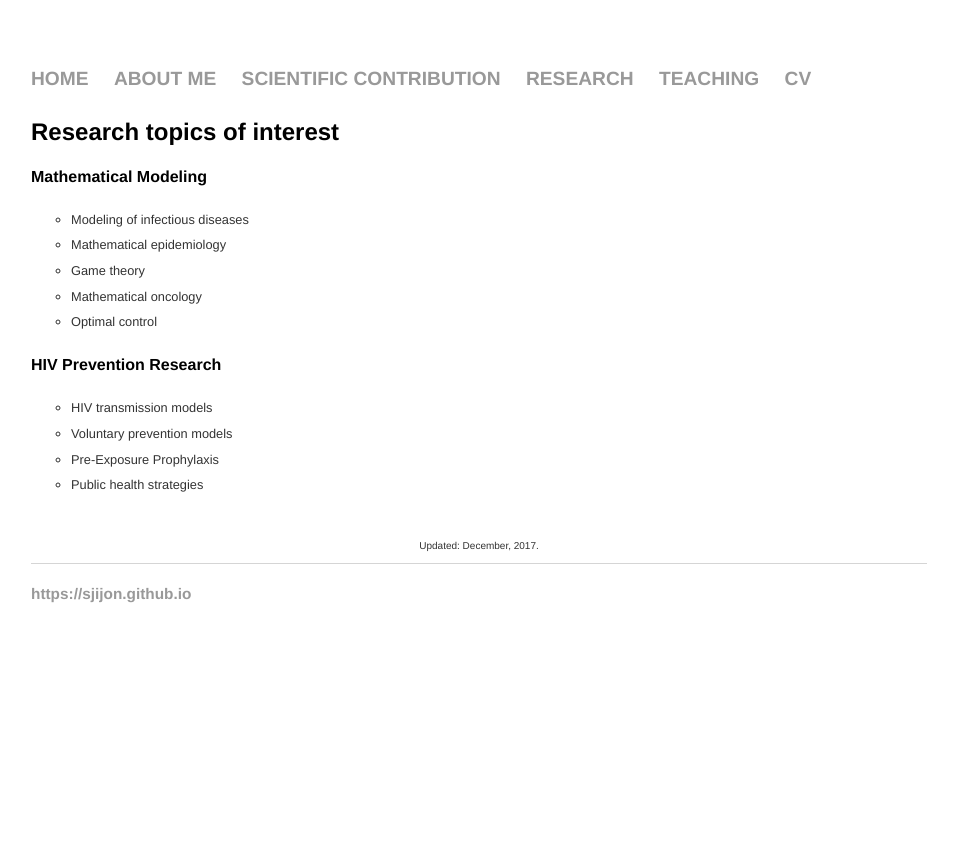
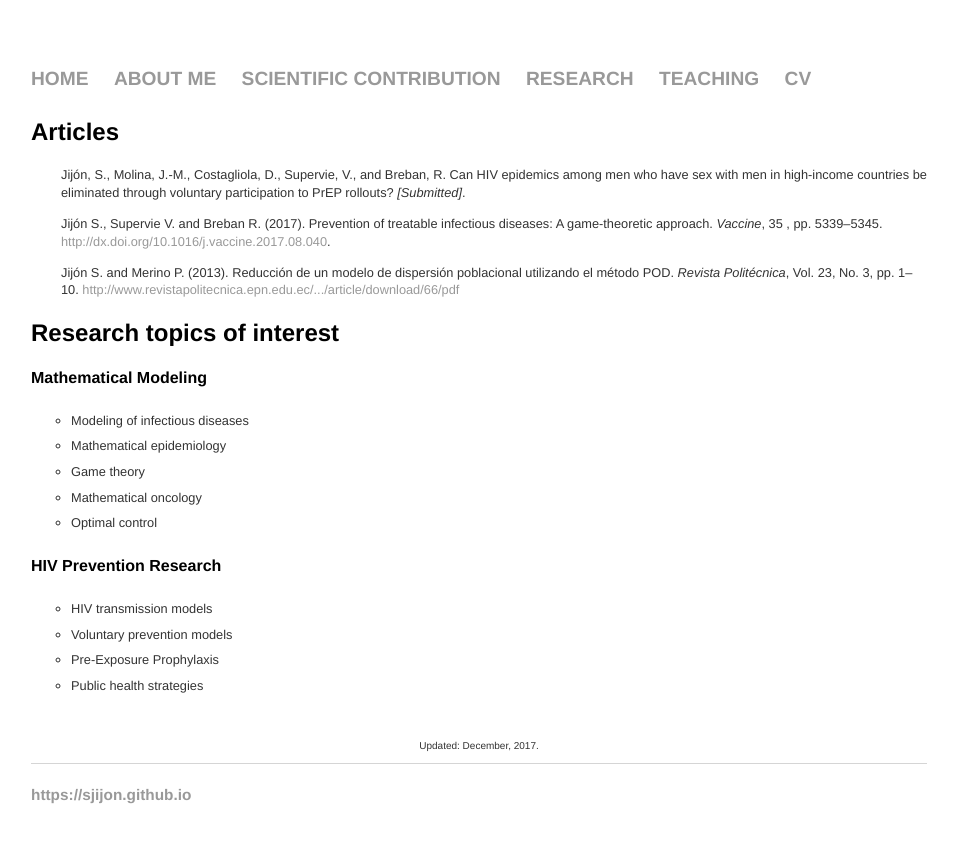
Before and after one commit to sjijon/sjijon.github.io, a Jekyll site: the page built from research.html, in a window 1280 px wide. Shown: the top 843 px of the page, without its empty margins (161-1119 px from the left). Built offline with Jekyll 4.4.1, drawn with Linux system fonts in a browser that asks for light colours.

Commit message:
Update research.html

```diff
--- a/research.html
+++ b/research.html
@@ -2,6 +2,12 @@
 layout: default
 title: Research
 ---
+
+<h2>Articles</h2>
+
+<p style="padding-left:30px;">Jijón, S., Molina, J.-M., Costagliola, D., Supervie, V., and Breban, R. Can HIV epidemics among men who have sex with men in high-income countries be eliminated through voluntary participation to PrEP rollouts? <em>[Submitted]</em>.</p>
+<p style="padding-left:30px;">Jijón S., Supervie V. and Breban R. (2017). Prevention of treatable infectious diseases: A game-theoretic approach. <em>Vaccine</em>, 35 , pp. 5339–5345. <a href="https://www.sciencedirect.com/science/article/pii/S0264410X17311283" target="_blank">http://dx.doi.org/10.1016/j.vaccine.2017.08.040</a>.
+<p style="padding-left:30px;">Jijón S. and Merino P. (2013). Reducción de un modelo de dispersión poblacional utilizando el método POD. <em>Revista Politécnica</em>, Vol. 23, No. 3, pp. 1–10. <a href="http://www.revistapolitecnica.epn.edu.ec/ojs2/index.php/revista_politecnica2/article/download/66/pdf">http://www.revistapolitecnica.epn.edu.ec/.../article/download/66/pdf</a></p>
 
 		<h2>Research topics of interest</h2>
 		<h4>Mathematical Modeling</h4>
```
